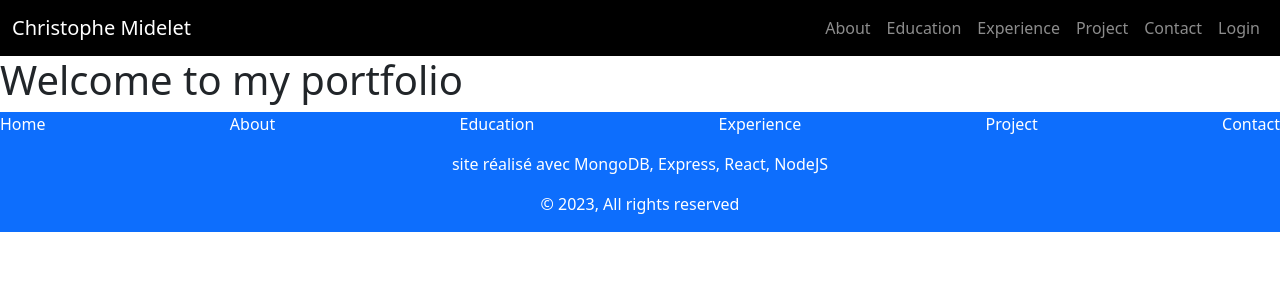
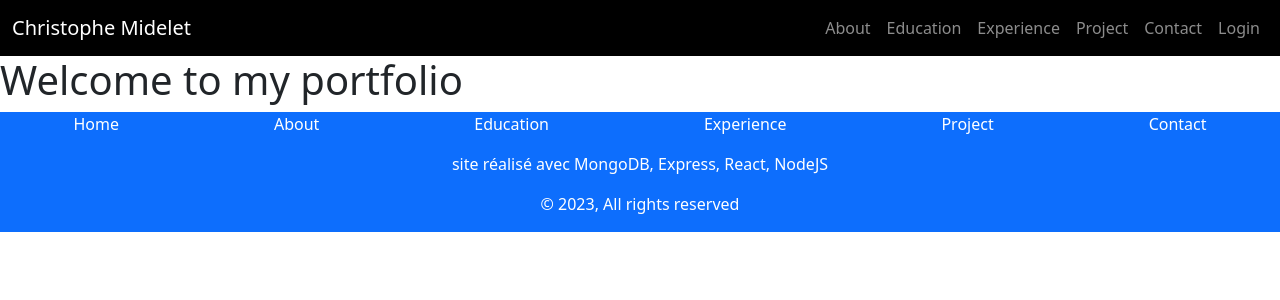
Before and after one commit to bdf007/portfolioFront, a React (Create React App) app: page / in a window 1280 px wide. Shown: the top 300 px of the page. Built offline with nearby package versions, Linux system fonts and the light colour scheme; no server answers.

Commit message:
Update footer.jsx

```diff
--- a/src/component/footer.jsx
+++ b/src/component/footer.jsx
@@ -7,7 +7,7 @@ const Footer = () => {
     <footer className="footer-bs bg-primary ">
       <div className="row ">
         <div className="footer-brand float-right ">
-          <ul className="ms-auto list-inline d-flex justify-content-between">
+          <ul className="ms-auto list-inline d-flex justify-content-around">
             <li className="nav-item list-inline-item">
               <Link className="nav-link" to="/">
                 Home
```
